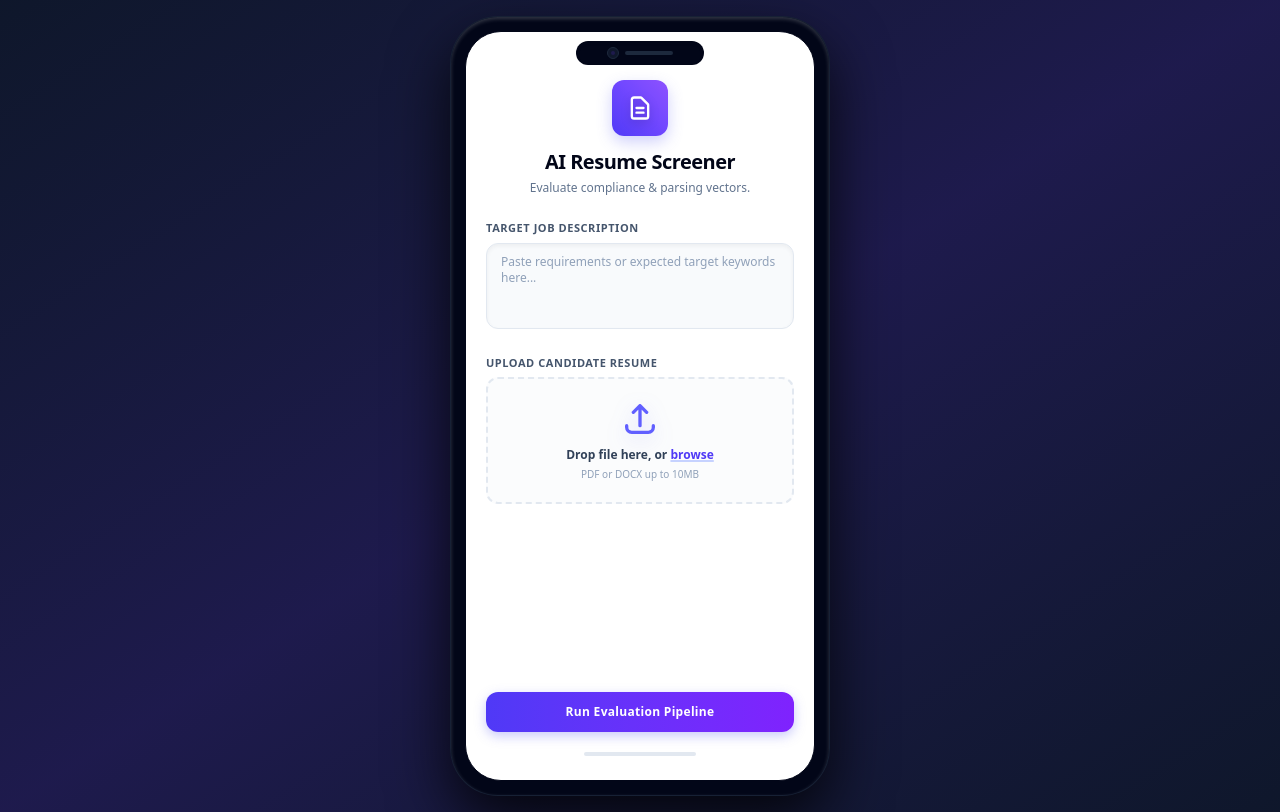
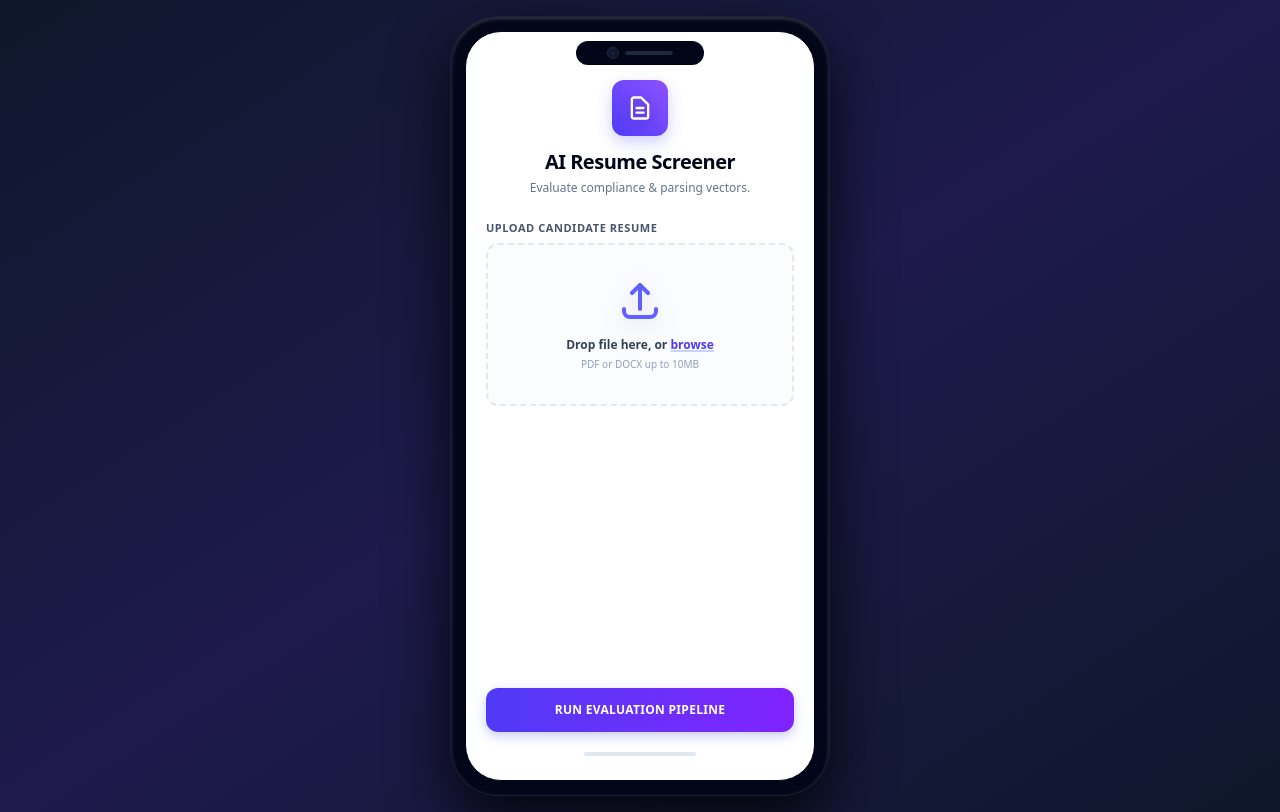
Before and after one commit to mithrarg/mithra, a Flask app: page /index in a window 1280 px wide. Run offline with Flask 3, Linux system fonts and the light colour scheme.

Commit message:
Refactor HTML structure and class names

```diff
--- a/templates/index.html
+++ b/templates/index.html
@@ -11,7 +11,7 @@
         .perspective-container {
             perspective: 1000px;
         }
-        .3d-card {
+        .three-d-card {
             transform-style: preserve-3d;
             transition: transform 0.4s cubic-bezier(0.175, 0.885, 0.32, 1.275), box-shadow 0.4s ease;
         }
@@ -31,7 +31,7 @@
 <body class="bg-white md:bg-gradient-to-br md:from-slate-900 md:via-indigo-950 md:to-slate-900 min-h-screen flex items-center justify-center p-0 md:p-4 perspective-container">
 
     <!-- Outer Device Hardware Shell (Frame only shows on md: screens and up) -->
-    <div class="3d-card relative mx-auto w-full min-h-screen md:min-h-0 md:w-[380px] md:h-[780px] bg-white md:bg-slate-950 md:rounded-[48px] p-0 md:p-3.5 md:shadow-[0_25px_60px_rgba(0,0,0,0.8),_inset_0_2px_4px_rgba(255,255,255,0.2)] md:border md:border-slate-800/80 md:hover:scale-[1.02] md:hover:shadow-[0_35px_70px_rgba(99,102,241,0.25)]">
+    <div class="three-d-card relative mx-auto w-full min-h-screen md:min-h-0 md:w-[380px] md:h-[780px] bg-white md:bg-slate-950 md:rounded-[48px] p-0 md:p-3.5 md:shadow-[0_25px_60px_rgba(0,0,0,0.8),_inset_0_2px_4px_rgba(255,255,255,0.2)] md:border md:border-slate-800/80 md:hover:scale-[1.02] md:hover:shadow-[0_35px_70px_rgba(99,102,241,0.25)] flex flex-col">
 
         <!-- Top Speaker Notch and Camera Island (Hidden on Mobile, Visible on Desktop) -->
         <div class="hidden md:flex absolute top-6 left-1/2 transform -translate-x-1/2 w-32 h-6 bg-slate-950 rounded-full z-30 items-center justify-center gap-1.5 shadow-inner">
@@ -42,7 +42,7 @@
         </div>
 
         <!-- Inner Screen Viewport Boundary -->
-        <div class="mobile-viewport relative w-full h-full bg-white rounded-none md:rounded-[36px] overflow-y-auto overflow-x-hidden flex flex-col pt-6 md:pt-10 pb-6 px-5 border-0 md:border md:border-slate-950">
+        <div class="mobile-viewport relative w-full h-full bg-white rounded-none md:rounded-[36px] overflow-y-auto overflow-x-hidden flex flex-col pt-6 md:pt-10 pb-6 px-5 border-0 md:border md:border-slate-950 flex-1">
 
             <!-- Header Section with 3D Styled Logo Mark -->
             <div class="text-center mb-6 mt-2">
@@ -74,18 +74,6 @@
             <form action="/results" method="POST" enctype="multipart/form-data" class="space-y-5 flex-1 flex flex-col justify-between">
 
                 <div class="space-y-5">
-                    <!-- Job Description Field Section -->
-                    <div class="group">
-                        <label for="job_description" class="block text-[11px] font-bold uppercase tracking-wider text-slate-600 mb-1.5 group-focus-within:text-indigo-600 transition-colors">Target Job Description</label>
-                        <textarea
-                            name="job_description"
-                            id="job_description"
-                            rows="4"
-                            placeholder="Paste requirements or expected target keywords here..."
-                            class="w-full px-3.5 py-2.5 bg-slate-50 border border-slate-200 rounded-xl text-xs text-slate-800 placeholder-slate-400 focus:outline-none focus:ring-2 focus:ring-indigo-500/20 focus:border-indigo-500 focus:bg-white transition-all resize-none shadow-inner"
-                        >{% if request.form.get('job_description') %}{{ request.form.get('job_description') }}{% endif %}</textarea>
-                    </div>
-
                     <!-- Custom Interactive File Upload Component Zone -->
                     <div>
                         <label class="block text-[11px] font-bold uppercase tracking-wider text-slate-600 mb-1.5">Upload Candidate Resume</label>
@@ -99,10 +87,10 @@
                                 class="absolute inset-0 w-full h-full opacity-0 cursor-pointer z-10"
                                 onchange="updateFilename(this)"
                             />
-                            <div class="p-5 text-center pointer-events-none transition-transform duration-300 group-hover/upload:scale-[1.01]">
+                            <div class="p-8 text-center pointer-events-none transition-transform duration-300 group-hover/upload:scale-[1.01]">
                                 <!-- 3D Layered Cloud Icon Construct -->
-                                <div class="relative w-10 h-10 mx-auto mb-2 filter drop-shadow-[0_6px_10px_rgba(99,102,241,0.25)]">
-                                    <svg class="text-indigo-500 w-10 h-10 transition-transform duration-300 group-hover/upload:-translate-y-0.5" fill="none" viewBox="0 0 24 24" stroke="currentColor" stroke-width="2">
+                                <div class="relative w-12 h-12 mx-auto mb-3 filter drop-shadow-[0_6px_10px_rgba(99,102,241,0.25)]">
+                                    <svg class="text-indigo-500 w-12 h-12 transition-transform duration-300 group-hover/upload:-translate-y-0.5" fill="none" viewBox="0 0 24 24" stroke="currentColor" stroke-width="2">
                                         <path stroke-linecap="round" stroke-linejoin="round" d="M4 16v1a3 3 0 003 3h10a3 3 0 003-3v-1m-4-8l-4-4m0 0L8 8m4-4v12" />
                                     </svg>
                                 </div>
@@ -119,7 +107,7 @@
                 <div class="pt-4 mt-auto">
                     <button
                         type="submit"
-                        class="w-full py-3 px-4 bg-gradient-to-r from-indigo-600 to-violet-600 hover:from-indigo-500 hover:to-violet-500 text-white font-bold rounded-xl shadow-[0_4px_12px_rgba(99,102,241,0.35)] hover:shadow-[0_6px_20px_rgba(99,102,241,0.45)] transition-all duration-300 active:scale-[0.97] transform cursor-pointer text-center tracking-wide text-xs"
+                        class="w-full py-3.5 px-4 bg-gradient-to-r from-indigo-600 to-violet-600 hover:from-indigo-500 hover:to-violet-500 text-white font-bold rounded-xl shadow-[0_4px_12px_rgba(99,102,241,0.35)] hover:shadow-[0_6px_20px_rgba(99,102,241,0.45)] transition-all duration-300 active:scale-[0.97] transform cursor-pointer text-center tracking-wide text-xs uppercase"
                     >
                         Run Evaluation Pipeline
                     </button>
```
